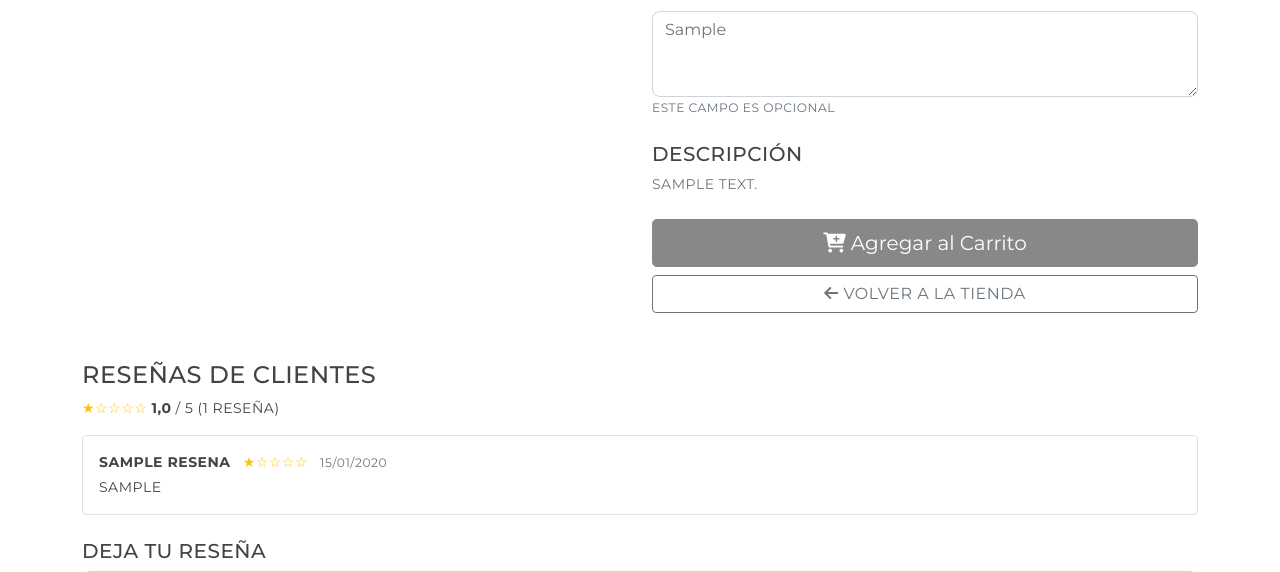
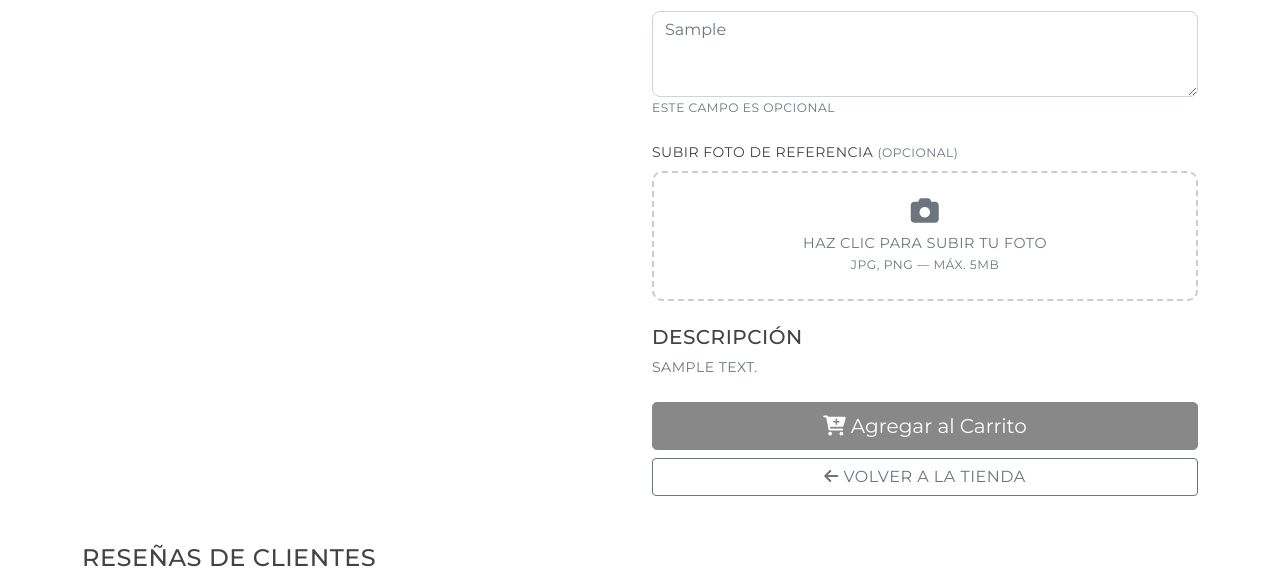
Before and after one commit to magiearavenar/mi-tienda-ahora, a Django app: a page that uses tienda/templates/detalle_producto.html in a window 1280 px wide. Shown: the part 786-1358 px from the top of the page. Run offline with Django 4.2, Linux system fonts and the light colour scheme; tables that the repository leaves empty hold one stand-in row (values such as "Sample post"); grey boxes marked "Sample" are stand-in pictures; parts of the project's set-up code (start-up, migrations or seed data) failed here and were passed over; some libraries are stand-ins or nearby versions.

Commit message:
feat: subida de foto de personalizacion por el cliente en productos

```diff
--- a/productos/models.py
+++ b/productos/models.py
@@ -179,6 +179,7 @@ class DetallePedido(models.Model):
     cantidad = models.IntegerField()
     precio = models.DecimalField(max_digits=10, decimal_places=2)
     personalizacion = models.TextField(blank=True, help_text='Texto de personalización del cliente')
+    imagen_personalizacion = models.ImageField(upload_to='personalizaciones/', blank=True, null=True, help_text='Imagen subida por el cliente')
 
     def __str__(self):
         return f"{self.producto.nombre} x{self.cantidad}"
--- a/productos/views.py
+++ b/productos/views.py
@@ -300,13 +300,25 @@ def procesar_pago(request):
         for item in carrito:
             try:
                 producto = Producto.objects.get(id=item['id'])
-                DetallePedido.objects.create(
+                detalle = DetallePedido.objects.create(
                     pedido=pedido,
                     producto=producto,
                     cantidad=int(item['cantidad']),
                     precio=float(item['precio']),
                     personalizacion=item.get('personalizacion', '')
                 )
+                # Guardar imagen de personalización si existe
+                foto_b64 = item.get('foto_personalizacion')
+                foto_nombre = item.get('foto_nombre', 'foto.jpg')
+                if foto_b64 and ',' in foto_b64:
+                    import base64
+                    from django.core.files.base import ContentFile
+                    header, data = foto_b64.split(',', 1)
+                    detalle.imagen_personalizacion.save(
+                        f'pedido_{pedido.id}_{foto_nombre}',
+                        ContentFile(base64.b64decode(data)),
+                        save=True
+                    )
                 # Descontar stock general
                 producto.stock = max(0, producto.stock - int(item['cantidad']))
                 producto.save(update_fields=['stock'])
--- a/tienda/templates/detalle_producto.html
+++ b/tienda/templates/detalle_producto.html
@@ -143,6 +143,22 @@
                 <textarea id="personalizacion" class="form-control" rows="3" placeholder="{{ producto.placeholder_personalizacion|default:'Ingresa tu texto personalizado aquí...' }}"></textarea>
                 <small class="form-text text-muted">Este campo es opcional</small>
             </div>
+            <div class="mb-4">
+                <label class="form-label">Subir foto de referencia <small class="text-muted">(opcional)</small></label>
+                <div id="zona-foto" style="border:2px dashed #ccc;border-radius:10px;padding:1.5rem;text-align:center;cursor:pointer;transition:border-color 0.2s;">
+                    <input type="file" id="foto-personalizacion" accept="image/*" style="display:none;">
+                    <div id="foto-preview-container" style="display:none;">
+                        <img id="foto-preview" style="max-height:150px;border-radius:8px;margin-bottom:0.5rem;">
+                        <br>
+                        <button type="button" onclick="quitarFoto()" class="btn btn-sm btn-outline-danger mt-1">Quitar foto</button>
+                    </div>
+                    <div id="foto-placeholder">
+                        <i class="fas fa-camera fa-2x text-muted mb-2"></i>
+                        <p class="text-muted mb-0" style="font-size:0.9rem;">Haz clic para subir tu foto</p>
+                        <small class="text-muted">JPG, PNG — máx. 5MB</small>
+                    </div>
+                </div>
+            </div>
             {% endif %}
 
             <div class="mb-4">
@@ -233,6 +249,34 @@ var PRODUCTO_ID = {{ producto.id }};
 var PRODUCTO_DIGITAL = {{ producto.es_digital|yesno:'true,false' }};
 var PRECIO_BASE = {{ producto.precio|floatformat:"-2" }};
 var OPCIONES_DATA = {{ opciones_json|safe }};
+var fotoPersonalizacion = null;
+
+{% if producto.permite_personalizacion %}
+document.getElementById('zona-foto').addEventListener('click', function(e) {
+    if (e.target.tagName !== 'BUTTON') document.getElementById('foto-personalizacion').click();
+});
+document.getElementById('foto-personalizacion').addEventListener('change', function() {
+    var file = this.files[0];
+    if (!file) return;
+    if (file.size > 5 * 1024 * 1024) { alert('La foto no puede superar 5MB'); return; }
+    fotoPersonalizacion = file;
+    var reader = new FileReader();
+    reader.onload = function(e) {
+        document.getElementById('foto-preview').src = e.target.result;
+        document.getElementById('foto-preview-container').style.display = 'block';
+        document.getElementById('foto-placeholder').style.display = 'none';
+        document.getElementById('zona-foto').style.borderColor = '#28a745';
+    };
+    reader.readAsDataURL(file);
+});
+function quitarFoto() {
+    fotoPersonalizacion = null;
+    document.getElementById('foto-personalizacion').value = '';
+    document.getElementById('foto-preview-container').style.display = 'none';
+    document.getElementById('foto-placeholder').style.display = 'block';
+    document.getElementById('zona-foto').style.borderColor = '#ccc';
+}
+{% endif %}
 
 function getPrecioActual() {
     var selectOpcion = document.getElementById('opcion');
@@ -303,7 +347,15 @@ function agregarAlCarritoConOpcion() {
     }
     var personalizacionField = document.getElementById('personalizacion');
     var personalizacion = personalizacionField ? personalizacionField.value.trim() : '';
-    agregarAlCarrito(PRODUCTO_ID, nombreProducto, precio, cantidad, personalizacion, null, PRODUCTO_DIGITAL);
+    if (fotoPersonalizacion) {
+        var reader = new FileReader();
+        reader.onload = function(e) {
+            agregarAlCarrito(PRODUCTO_ID, nombreProducto, precio, cantidad, personalizacion, null, PRODUCTO_DIGITAL, e.target.result, fotoPersonalizacion.name);
+        };
+        reader.readAsDataURL(fotoPersonalizacion);
+    } else {
+        agregarAlCarrito(PRODUCTO_ID, nombreProducto, precio, cantidad, personalizacion, null, PRODUCTO_DIGITAL);
+    }
 }
 
 function goToSlide(slideIndex) {
```
Also changed, not shown: productos/admin.py (+11 -1 lines), productos/migrations/0049_detallepedido_imagen_personalizacion.py (added).
